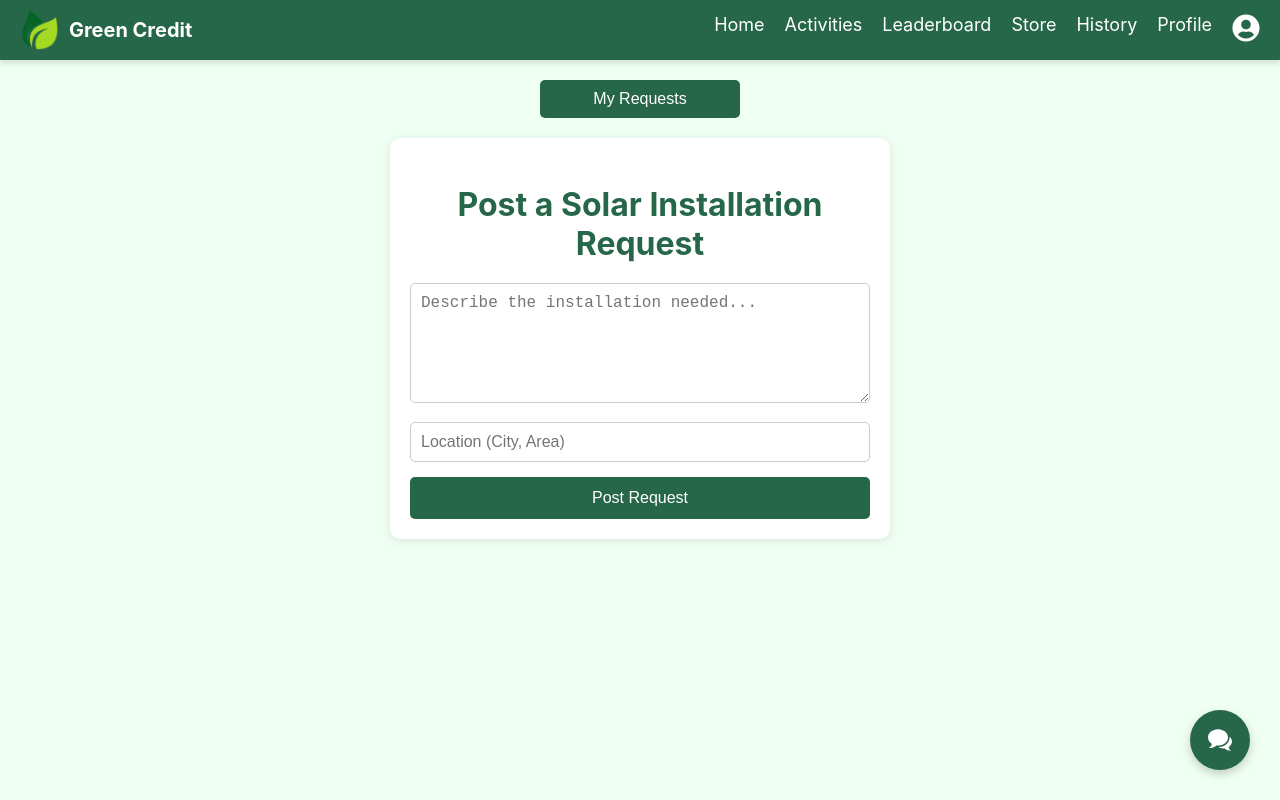
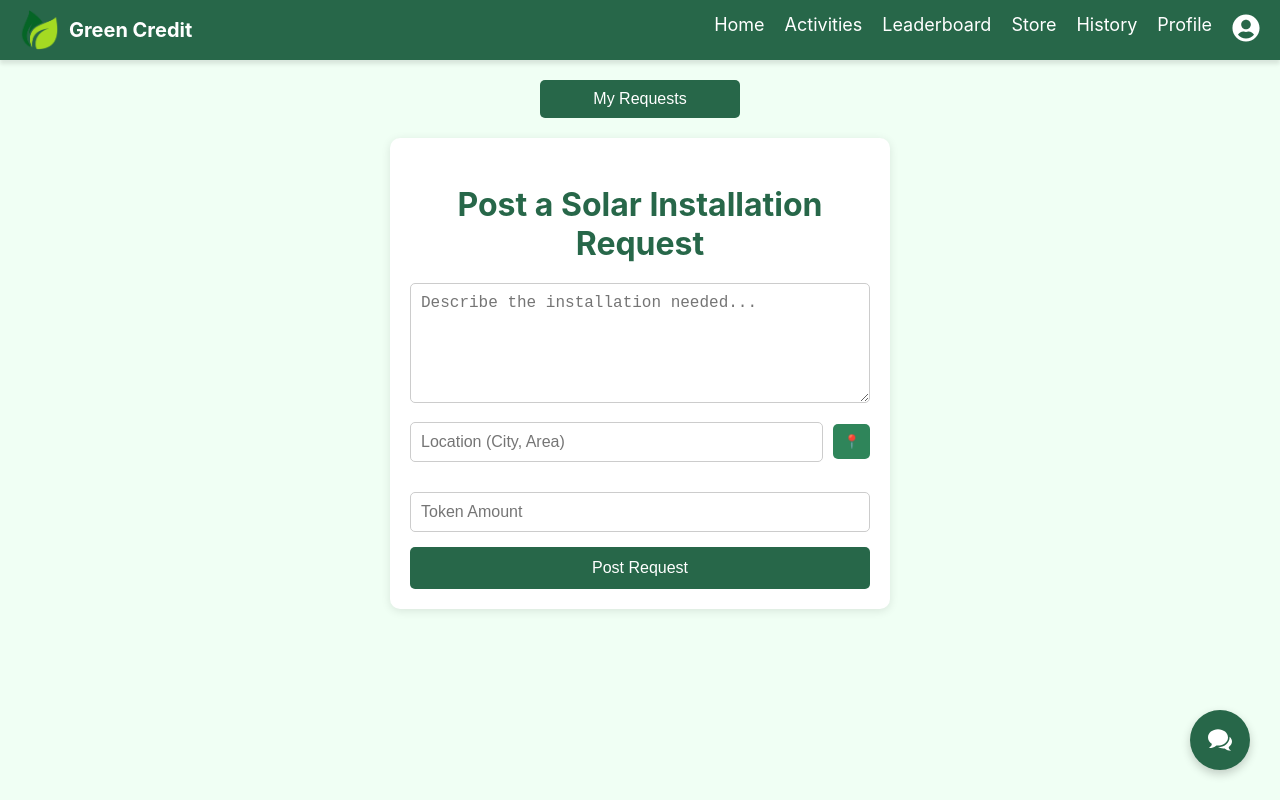
Before and after one commit to fanuel-spectre/green-credit, a React (Create React App) app: page /solarapplications in a window 1280 px wide. Both pictures are taken after a click on the button "+ Add a Request". Shown: the top 800 px of the page. Built offline with nearby package versions, Linux system fonts and the light colour scheme; no server answers; the database is empty.

Commit message:
location5

```diff
--- a/src/components/SolarApplications.js
+++ b/src/components/SolarApplications.js
@@ -18,6 +18,7 @@ export default function BrowseSolarJobs() {
   const auth = getAuth();
   const user = auth.currentUser;
   const navigate = useNavigate();
+
 
   useEffect(() => {
     const fetchRequests = async () => {
@@ -97,7 +98,9 @@ export default function BrowseSolarJobs() {
               <p>
                 <strong>Location:</strong> {req.location}
               </p>
-
+              <p>
+                <strong>Token Award:</strong> {req.tokenAmount}
+              </p>
               <button onClick={() => handleApply(req.id)} style={styles.button}>
                 Apply to Install
               </button>
--- a/src/components/SolarRequest.js
+++ b/src/components/SolarRequest.js
@@ -9,12 +9,49 @@ export default function CreateSolarRequest() {
   const user = auth.currentUser;
   const [description, setDescription] = useState("");
   const [location, setLocation] = useState("");
+  const [tokenAmount, setTokenAmount] = useState(""); // ✅ New field
   const [submitting, setSubmitting] = useState(false);
   const [message, setMessage] = useState("");
   const navigate = useNavigate();
+  const [fetchingLocation, setFetchingLocation] = useState(false);
+
+
+const fetchCurrentLocation = async () => {
+  if (!navigator.geolocation) {
+    alert("Geolocation is not supported by your browser");
+    return;
+  }
+
+  setFetchingLocation(true);
+
+  navigator.geolocation.getCurrentPosition(
+    async (position) => {
+      const { latitude, longitude } = position.coords;
+      try {
+        const response = await fetch(
+          `https://nominatim.openstreetmap.org/reverse?format=json&lat=${latitude}&lon=${longitude}`
+        );
+        const data = await response.json();
+        const address = data.display_name || `${latitude}, ${longitude}`;
+        setLocation(address); // Update your existing location state
+      } catch (error) {
+        console.error("Error fetching address:", error);
+        setLocation(`${latitude}, ${longitude}`);
+      } finally {
+        setFetchingLocation(false);
+      }
+    },
+    (error) => {
+      console.error("Geolocation error:", error);
+      alert("Unable to fetch location. Please allow permission.");
+      setFetchingLocation(false);
+    }
+  );
+};
+
 
   const handleSubmit = async () => {
-    if (!description || !location) {
+    if (!description || !location || !tokenAmount) {
       setMessage("Please fill all fields.");
       return;
     }
@@ -25,12 +62,14 @@ export default function CreateSolarRequest() {
         userId: user.uid,
         description,
         location,
+        tokenAmount: parseInt(tokenAmount),
         status: "open",
         createdAt: serverTimestamp(),
       });
       setMessage("Request posted successfully!");
       setDescription("");
       setLocation("");
+      setTokenAmount("");
     } catch (error) {
       console.error("Error posting request:", error);
       setMessage("Failed to post. Please try again.");
@@ -58,11 +97,29 @@ export default function CreateSolarRequest() {
           onChange={(e) => setDescription(e.target.value)}
           style={styles.textarea}
         />
+
+        <div style={styles.locationRow}>
+          <input
+            type="text"
+            placeholder="Location (City, Area)"
+            value={location}
+            onChange={(e) => setLocation(e.target.value)}
+            style={{ ...styles.input, flex: 1 }}
+          />
+          <button
+            onClick={fetchCurrentLocation}
+            style={styles.fetchButton}
+            disabled={fetchingLocation}
+          >
+            {fetchingLocation ? "Fetching..." : "📍"}
+          </button>
+        </div>
+
         <input
-          type="text"
-          placeholder="Location (City, Area)"
-          value={location}
-          onChange={(e) => setLocation(e.target.value)}
+          type="number"
+          placeholder="Token Amount"
+          value={tokenAmount}
+          onChange={(e) => setTokenAmount(e.target.value)}
           style={styles.input}
         />
 
@@ -86,7 +143,7 @@ const styles = {
     backgroundColor: "#f0fff4",
     minHeight: "100vh",
     boxSizing: "border-box",
-    width: "100%", // Make sure the outer container never exceeds screen width
+    width: "100%",
   },
   buttonContainer: {
     display: "flex",
@@ -102,7 +159,7 @@ const styles = {
     background: "white",
     borderRadius: "10px",
     boxShadow: "0 2px 10px rgba(0,0,0,0.1)",
-    boxSizing: "border-box", // Important to prevent overflow due to padding
+    boxSizing: "border-box",
   },
   heading: {
     textAlign: "center",
@@ -140,14 +197,9 @@ const styles = {
     fontSize: "1rem",
     boxSizing: "border-box",
   },
-  message: {
-    marginTop: "15px",
-    textAlign: "center",
-    color: "#2f855a",
-  },
   button2: {
-    width: "100%", // Full width on small devices
-    maxWidth: "200px", // But limit it on larger devices
+    width: "100%",
+    maxWidth: "200px",
     backgroundColor: "#276749",
     color: "white",
     padding: "10px",
@@ -157,4 +209,24 @@ const styles = {
     fontSize: "1rem",
     boxSizing: "border-box",
   },
+  fetchButton: {
+    marginLeft: "10px",
+    padding: "10px",
+    marginBottom: "16px",
+    backgroundColor: "#2f855a",
+    color: "white",
+    border: "none",
+    borderRadius: "5px",
+    cursor: "pointer",
+  },
+  locationRow: {
+    display: "flex",
+    alignItems: "center",
+    marginBottom: "15px",
+  },
+  message: {
+    marginTop: "15px",
+    textAlign: "center",
+    color: "#2f855a",
+  },
 };
```
